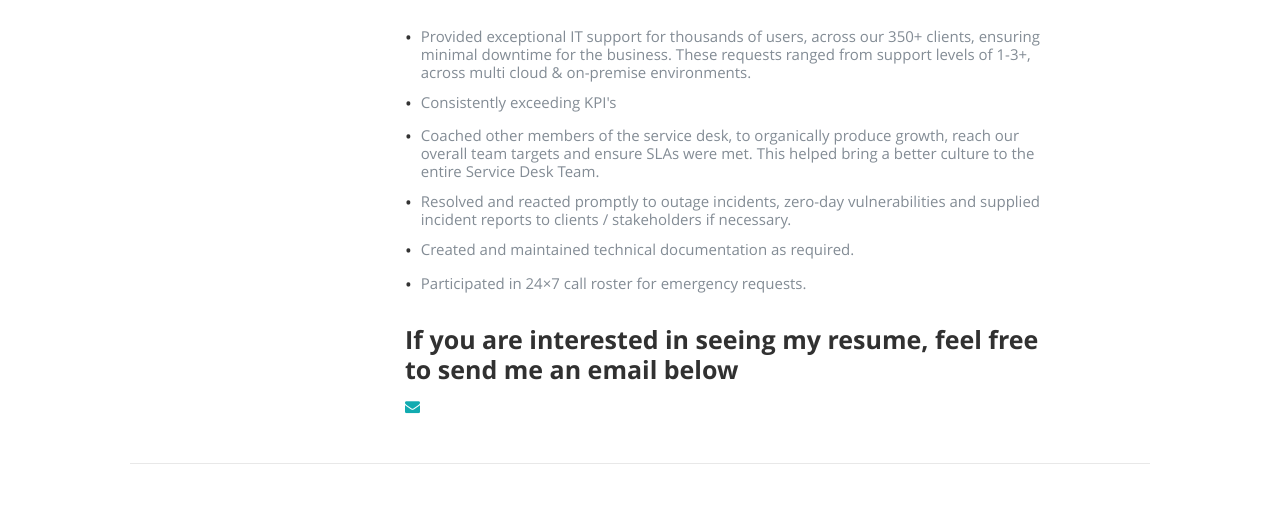
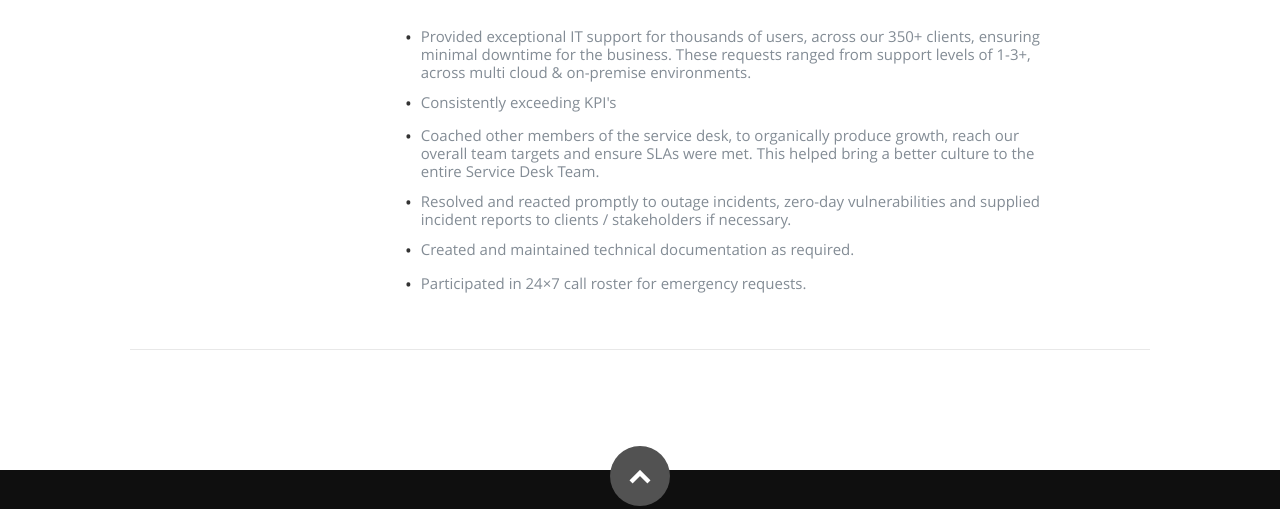
Before and after one commit to CharlieMansell/CMDEV_az_resume, a plain HTML site: page frontend/index.html in a window 1280 px wide. Shown: the part 3736-4245 px from the top of the page. Drawn offline with nearby package versions, Linux system fonts and the light colour scheme; no server answers; a script that the page names is missing.

Commit message:
removed resume section

```diff
--- a/frontend/index.html
+++ b/frontend/index.html
@@ -262,20 +262,6 @@
                </div>
 
             </div> <!-- item end -->
-
-            <div class="row item">
-
-               <div class="twelve columns">
-
-                  <h3>If you are interested in seeing my resume, feel free to send me an email below</h3>
-                  <ul class="social">
-                     <li><a href="mailto:charliemansellwork@gmail.com"><i class="fa fa-envelope"></i></a></li>
-                  </ul>
-
-               </div>
-
-            </div> <!-- item end -->
-
          </div> <!-- main-col end -->
 
       </div> <!-- End Work -->
```
